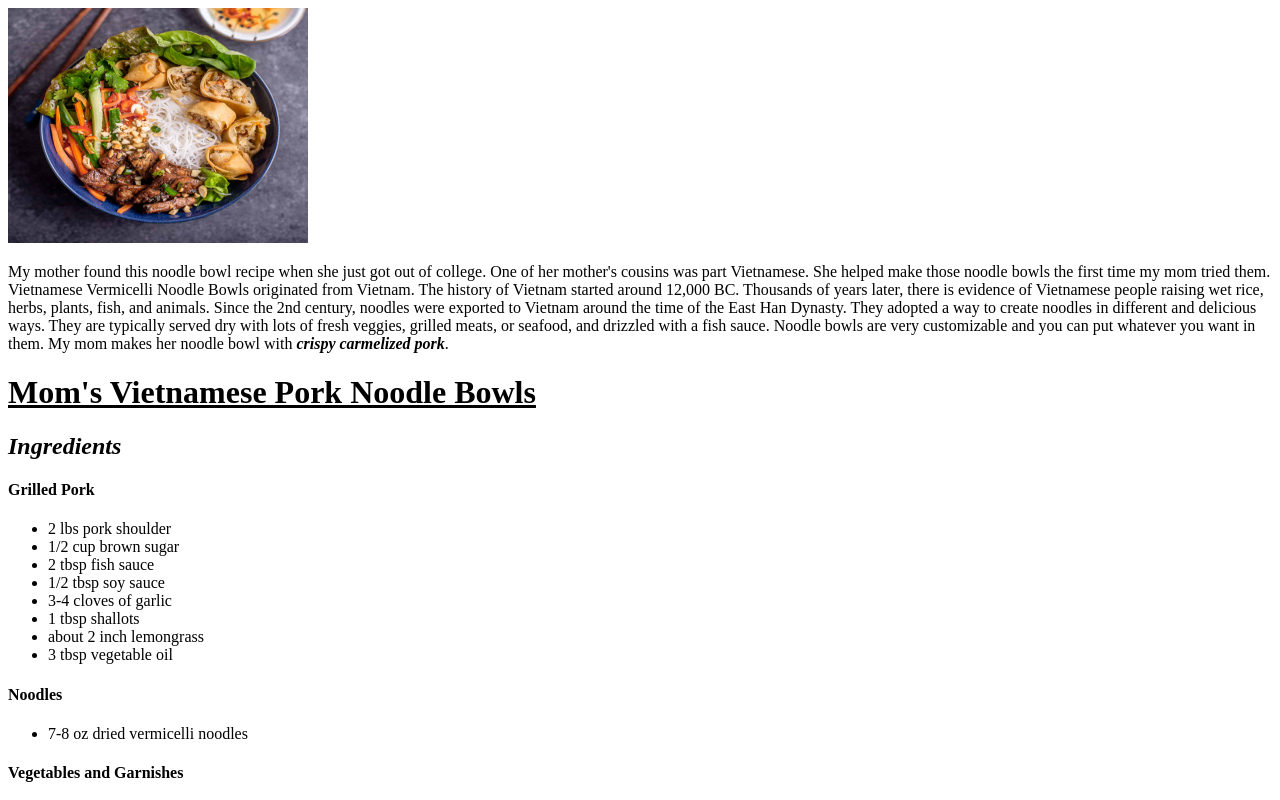
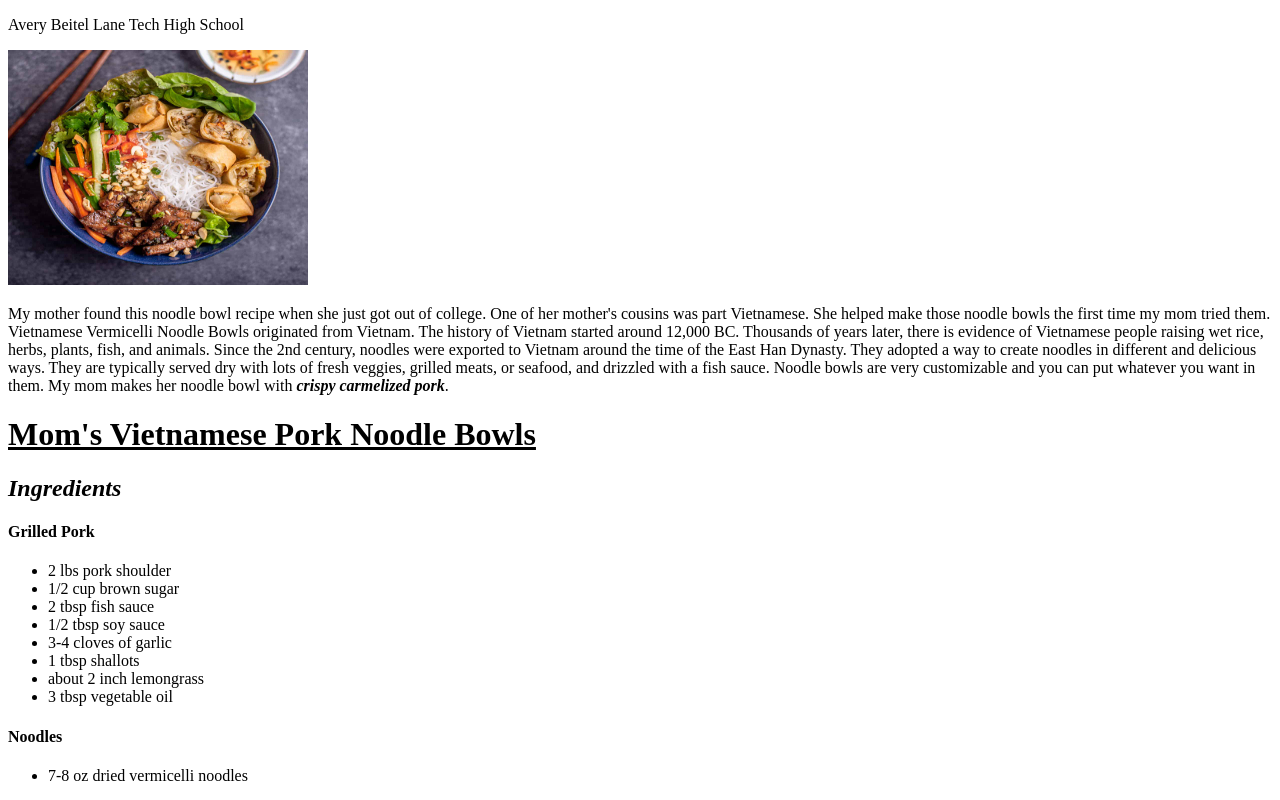
Before and after one commit to albeitel13/albeitel13.github.io, a plain HTML site: page index.html in a window 1280 px wide. Shown: the top 800 px of the page. Drawn offline with Linux system fonts and the light colour scheme.

Commit message:
version6

```diff
--- a/index.html
+++ b/index.html
@@ -5,6 +5,7 @@
         <meta charset="UTF-8">
     </head>
     <body>
+        <p>Avery Beitel Lane Tech High School</p>
         <img src="media/vietnamesenoodlebowls.jpg" alt="photo" width="300" height="235"><p>My mother found this noodle bowl recipe when she just got out of college. One of her mother's cousins was part Vietnamese. She helped make those noodle bowls the first time my mom tried them. Vietnamese Vermicelli Noodle Bowls originated from Vietnam. The history of Vietnam started around 12,000 BC. Thousands of years later, there is evidence of Vietnamese people raising wet rice, herbs, plants, fish, and animals. Since the 2nd century, noodles were exported to Vietnam around the time of the East Han Dynasty. They adopted a way to create noodles in different and delicious ways. They are typically served dry with lots of fresh veggies, grilled meats, or seafood, and drizzled with a fish sauce. Noodle bowls are very customizable and you can put whatever you want in them. My mom makes her noodle bowl with <b><i>crispy carmelized pork</i></b>.</p>
         <h1><u>Mom's Vietnamese Pork Noodle Bowls</u></h1>
         <h2><i>Ingredients</i></h2>
```
